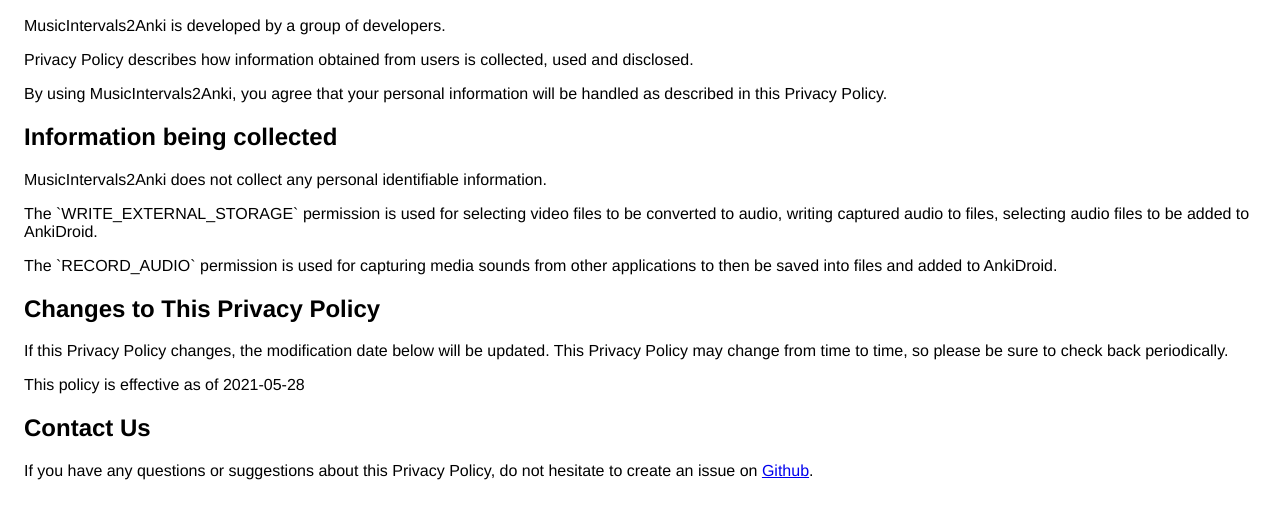
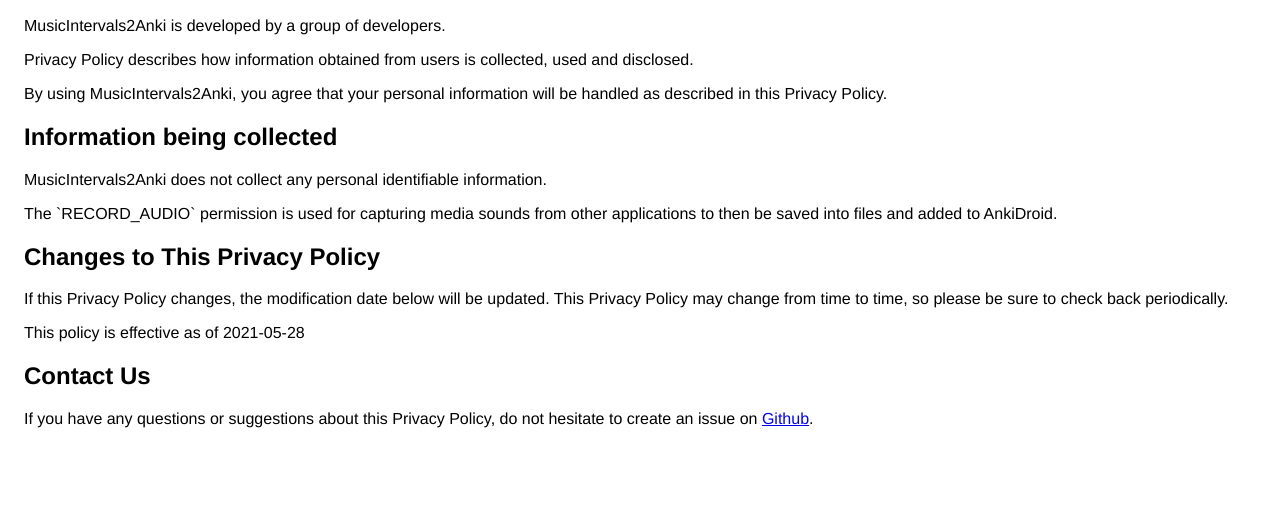
Before and after one commit to lwp-ygavrilenko/lwp-ygavrilenko.github.io, a plain HTML site: page index.html in a window 1280 px wide. Shown: the part 135-654 px from the top of the page. Drawn offline with Linux system fonts and the light colour scheme.

Commit message:
Remove write storage permission

```diff
--- a/index.html
+++ b/index.html
@@ -34,11 +34,6 @@
     MusicIntervals2Anki does not collect any personal identifiable information.
 </p>
 <p>
-    The `WRITE_EXTERNAL_STORAGE` permission is used for selecting video files to be converted to
-    audio, writing
-    captured audio to files, selecting audio files to be added to AnkiDroid.
-</p>
-<p>
     The `RECORD_AUDIO` permission is used for capturing media sounds from other applications to then
     be saved into
     files and added to AnkiDroid.
```
